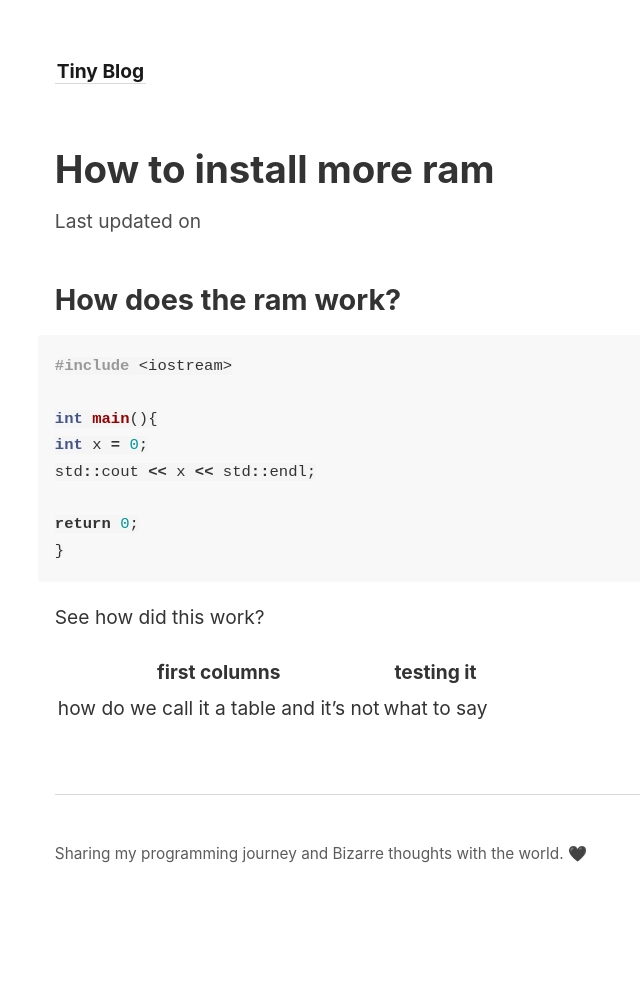
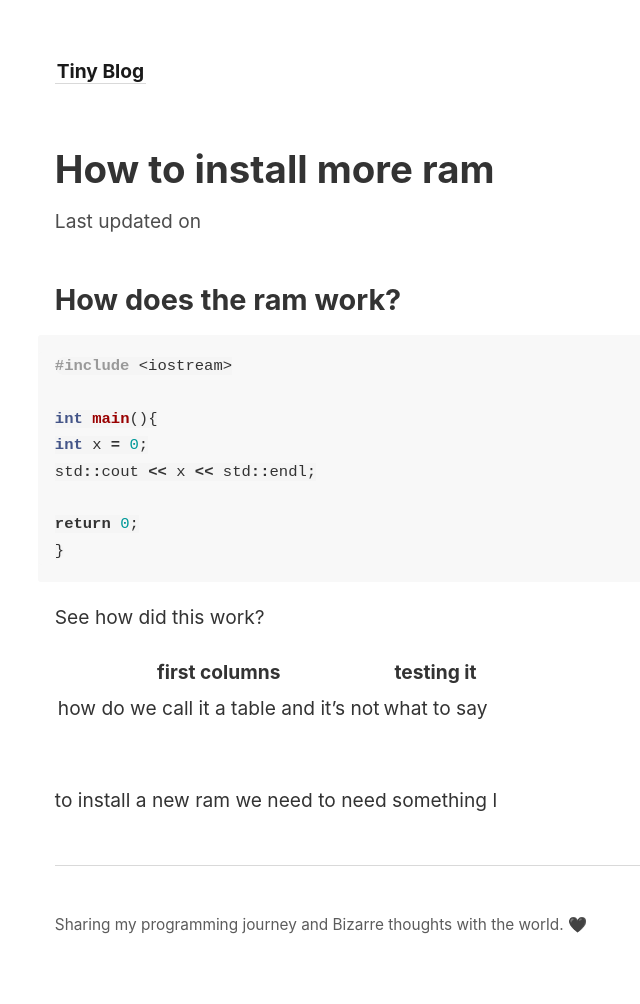
Before and after one commit to karim-ayman1/space-garden, a Jekyll site: the page built from _notes/How to install more ram.md, in a window 1280 px wide. Shown: the whole page, without its empty margins (22-662 px from the left). Built offline with Jekyll 4.4.1, drawn with Linux system fonts in a browser that asks for light colours; before the commit the page ends 933 px from its top, so only the background shows below that.

Commit message:
vault backup: 2023-06-03 02:34:00

```diff
--- a/_notes/How to install more ram.md
+++ b/_notes/How to install more ram.md
@@ -16,3 +16,5 @@ See how did this work?
 | -------------------------------------- | --- |
 | how do we call it a table and it's not |   what to say  |
 |                                        |     |
+
+to install a new ram we need to need something l
```
